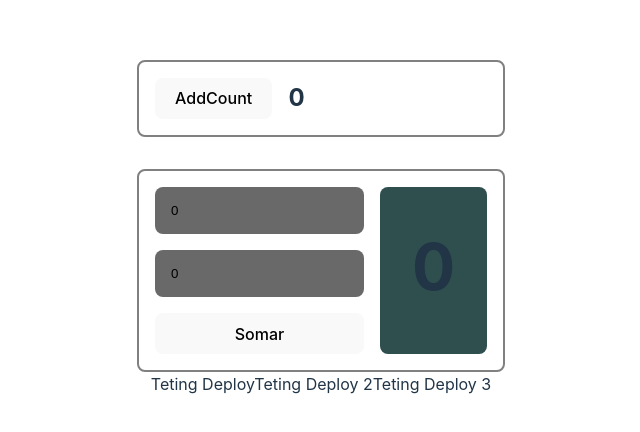
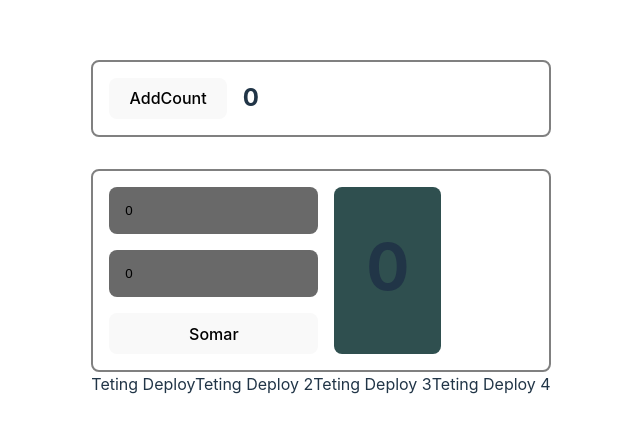
Before and after one commit to JhonesJhonatas/github-actions-tests, a React (Vite) app: page / in a window 1280 px wide. Shown: the part 172-604 px from the top of the page, without its empty margins (319-959 px from the left). Built offline with nearby package versions, Linux system fonts and the light colour scheme.

Commit message:
feat: add span 4

```diff
--- a/src/App.tsx
+++ b/src/App.tsx
@@ -12,6 +12,7 @@ function App() {
       <span>Teting Deploy</span>
       <span>Teting Deploy 2</span>
       <span>Teting Deploy 3</span>
+      <span>Teting Deploy 4</span>
     </div>
   )
 }
```
